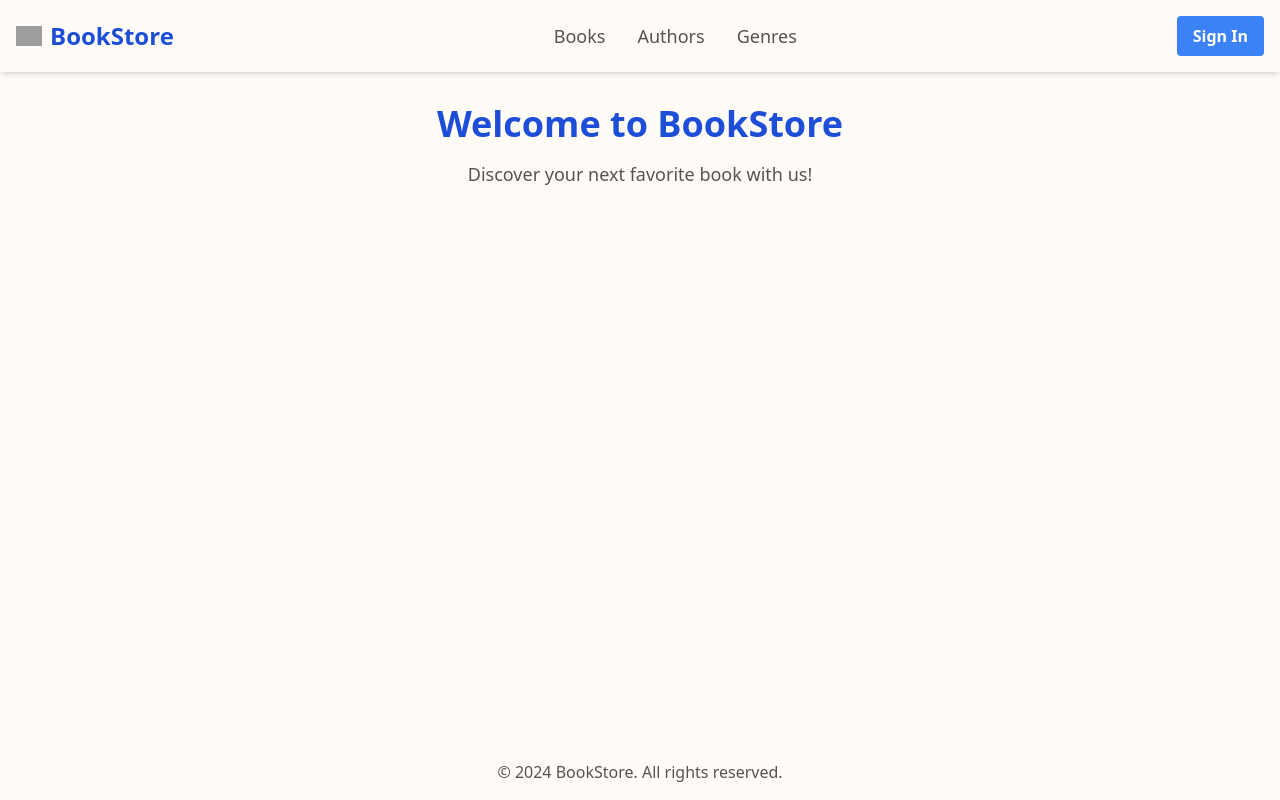
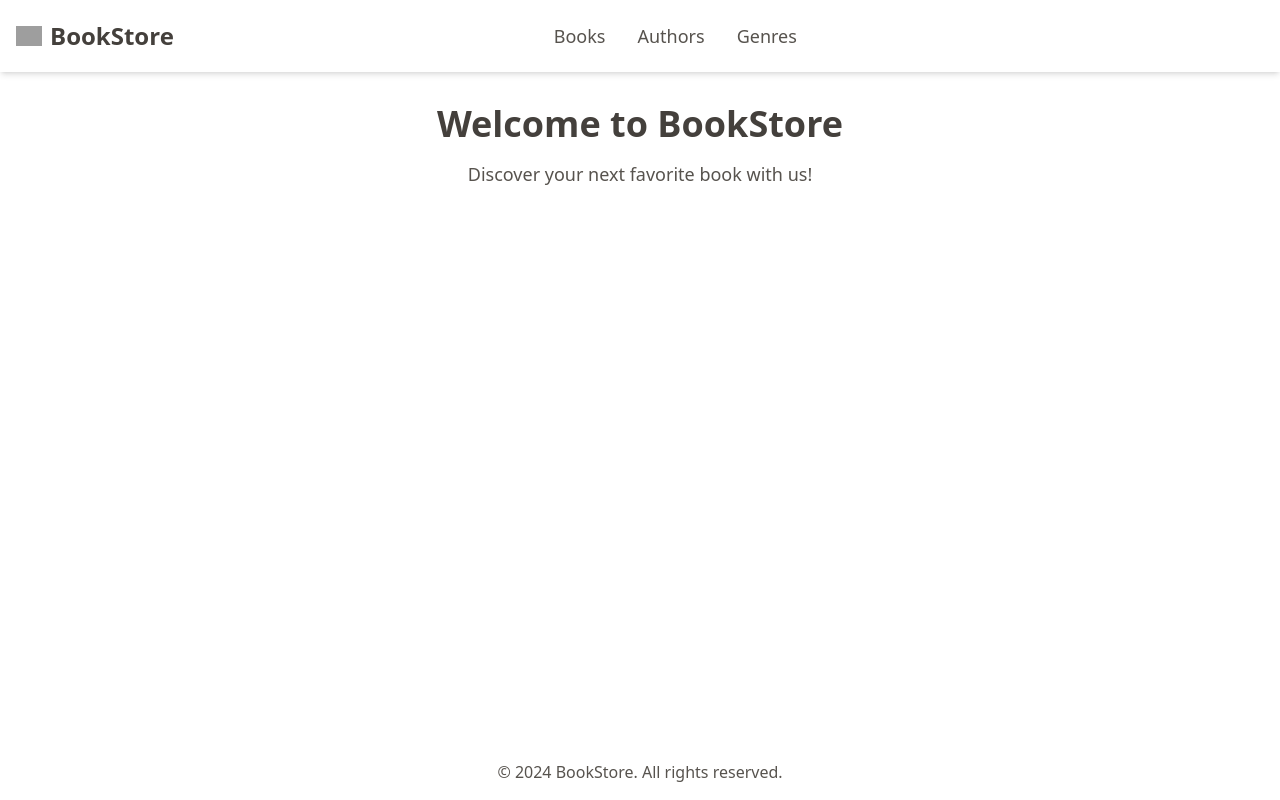
Before and after one commit to Dejvinczi/BookStore, a Next.js app in the folder app/: page / in a window 1280 px wide. Built offline with nearby package versions, Linux system fonts and the light colour scheme; grey boxes are pictures that could not be loaded.

Commit message:
refactor: Change project color pallet

```diff
--- a/app/tailwind.config.ts
+++ b/app/tailwind.config.ts
@@ -9,68 +9,15 @@ const config: Config = {
   theme: {
     extend: {
       colors: {
-        azure: {
-          50: "#EFF6FF",
-          100: "#DBEAFE",
-          200: "#BFDBFE",
-          300: "#93C5FD",
-          400: "#60A5FA",
-          500: "#3B82F6", // Primary shade
-          600: "#2563EB",
-          700: "#1D4ED8", // Darker shade for hover states
-          800: "#1E40AF",
-          900: "#1E3A8A",
-        },
-        // Secondary color: A warm, inviting orange reminiscent of reading lamps
-        amber: {
-          50: "#FFFBEB",
-          100: "#FEF3C7",
-          200: "#FDE68A",
-          300: "#FCD34D",
-          400: "#FBBF24",
-          500: "#F59E0B", // Primary shade
-          600: "#D97706", // Darker shade for hover states
-          700: "#B45309",
-          800: "#92400E",
-          900: "#78350F",
-        },
-        // Accent color: A vibrant green for highlights and accents
-        emerald: {
-          50: "#ECFDF5",
-          100: "#D1FAE5",
-          200: "#A7F3D0",
-          300: "#6EE7B7",
-          400: "#34D399",
-          500: "#10B981", // Primary shade
-          600: "#059669", // Darker shade for hover states
-          700: "#047857",
-          800: "#065F46",
-          900: "#064E3B",
-        },
-        // Neutral color: A warm gray for text and backgrounds
-        stone: {
-          50: "#FAFAF9",
-          100: "#F5F5F4",
-          200: "#E7E5E4",
-          300: "#D6D3D1",
-          400: "#A8A29E",
-          500: "#78716C", // Primary shade for text
-          600: "#57534E",
-          700: "#44403C", // Darker shade for headings
-          800: "#292524",
-          900: "#1C1917",
-        },
-        // Background color: A soft, warm white
-        cream: {
-          50: "#FFFCF7", // Lightest shade for backgrounds
-          100: "#FFFBF2",
-          200: "#FFF8E6",
-          300: "#FFF4D5",
-          400: "#FFEFBE",
-        },
+        primary: "#222831",
+        secondary: "#393E46",
+        tertiaty: "#EEEEEE",
+        accent: "#00ADB5",
+        light: "#EEEEEE",
       },
     },
   },
   plugins: [],
 };
+
 export default config;
```
